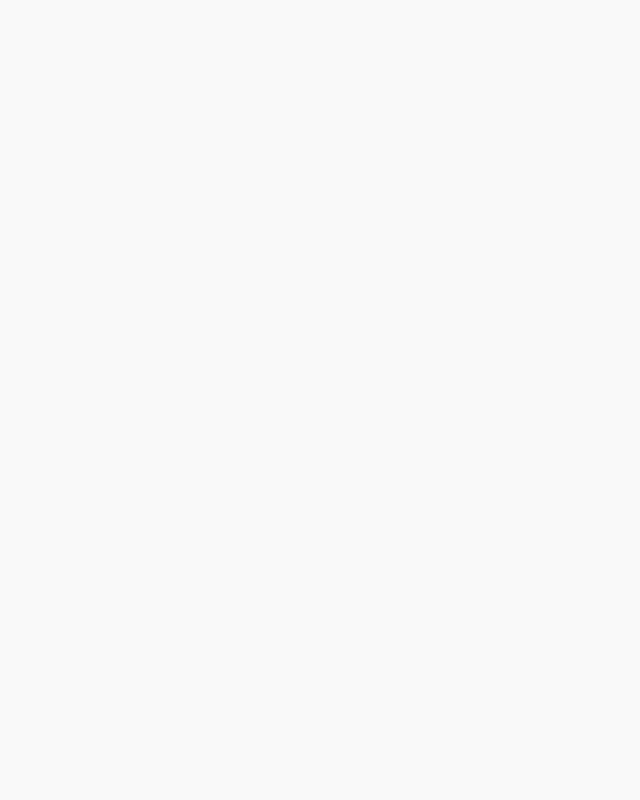
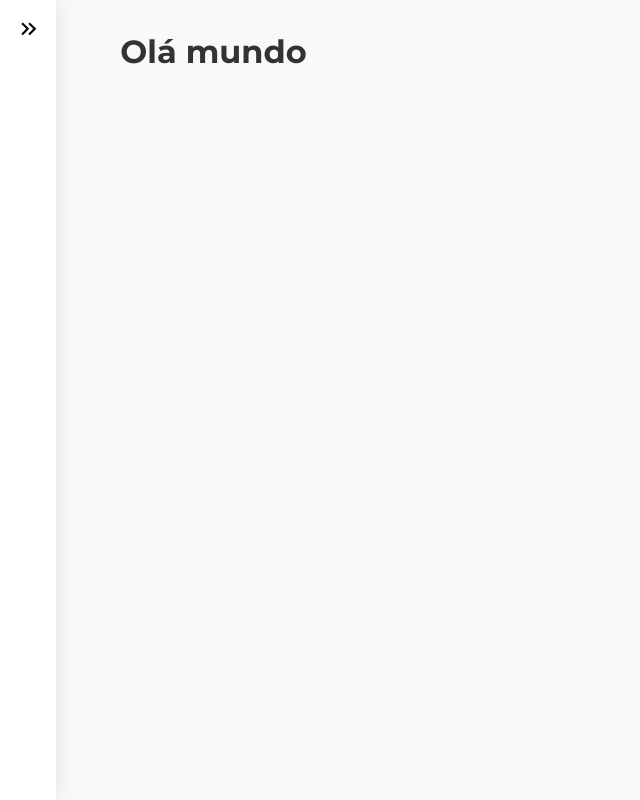
Before and after one commit to FellipeCastro/flashfy, a React (Vite) app: page /iaquestions in a window 1280 px wide. Before the commit this address had no page. Shown: the whole page, without its empty margins (0-640 px from the left). Built offline with nearby package versions, Linux system fonts and the light colour scheme.

Commit message:
Rota IaQuestion funcionando

```diff
--- a/src/App.jsx
+++ b/src/App.jsx
@@ -3,6 +3,7 @@ import { BrowserRouter, Routes, Route } from "react-router-dom";
 import Home from "./pages/Home/Home";
 import Methodology from "./pages/Methodology/Methodology";
 import Cards from "./pages/Cards/Cards";
+import IaQuestions from "./pages/IaQuestions/IaQuestions";
 import mockData from "./mockData";
 
 const App = () => {
@@ -82,7 +83,9 @@ const App = () => {
         if (selectedSubjects.length === 0) return true;
 
         // Verifica se o deck tem pelo menos um dos assuntos selecionados
-        return selectedSubjects.some((subject) => deck.subject?.includes(subject));
+        return selectedSubjects.some((subject) =>
+            deck.subject?.includes(subject)
+        );
     });
 
     useEffect(() => {
@@ -139,6 +142,15 @@ const App = () => {
                     }
                 />
                 <Route
+                    path="/iaquestions"
+                    element={
+                        <IaQuestions
+                            isSidebarOpen={isSidebarOpen}
+                            setIsSidebarOpen={setIsSidebarOpen}
+                        />
+                    }
+                />
+                <Route
                     path="/cards/:id"
                     element={
                         <Cards
--- a/src/components/Sidebar/Sidebar.jsx
+++ b/src/components/Sidebar/Sidebar.jsx
@@ -1,6 +1,7 @@
 import { Link, useLocation } from "react-router-dom";
 import { MdKeyboardDoubleArrowRight, MdHome } from "react-icons/md";
 import { FaUser, FaBookReader } from "react-icons/fa";
+import { RiRobot2Fill } from "react-icons/ri";
 import styles from "./Sidebar.module.css";
 import Button from "../Button/Button";
 
@@ -31,6 +32,9 @@ const Sidebar = ({ isSidebarOpen, setIsSidebarOpen }) => {
                         <Link to="/methodology" className={location.pathname === "/methodology" ? styles.active : null}>
                             <FaBookReader /> Nossa metodologia
                         </Link>
+                        <Link to="/iaquestions" className={location.pathname === "/iaquestions" ? styles.active : null}>
+                            <RiRobot2Fill /> Perguntas geradas por IA
+                        </Link>
                         {/* <Link to="/user" className={location.pathname === "/user" ? styles.active : null}>
                             <FaUser /> Ver Perfil
                         </Link> */}
--- /dev/null
+++ b/src/pages/IaQuestions/IaQuestions.jsx
@@ -0,0 +1,19 @@
+import Sidebar from "../../components/Sidebar/Sidebar";
+import styles from "./IaQuestions.module.css";
+
+const IaQuestions = ({ isSidebarOpen, setIsSidebarOpen }) => {
+    return (
+        <div className={styles.container}>
+            <Sidebar
+                isSidebarOpen={isSidebarOpen}
+                setIsSidebarOpen={setIsSidebarOpen}
+            />
+
+            <div className={styles.mainContainer}>
+                <h1>Olá mundo</h1>
+            </div>
+        </div>
+    );
+};
+
+export default IaQuestions;
--- /dev/null
+++ b/src/pages/IaQuestions/IaQuestions.module.css
@@ -0,0 +1,13 @@
+.container {
+    display: flex;
+}
+
+.mainContainer {
+    width: 100%;
+    padding: 2rem 5%;
+    color: var(--text-primary-color);
+    background: var(--bg-color);
+    display: flex;
+    flex-direction: column;
+    gap: 0.5rem;
+}
```
